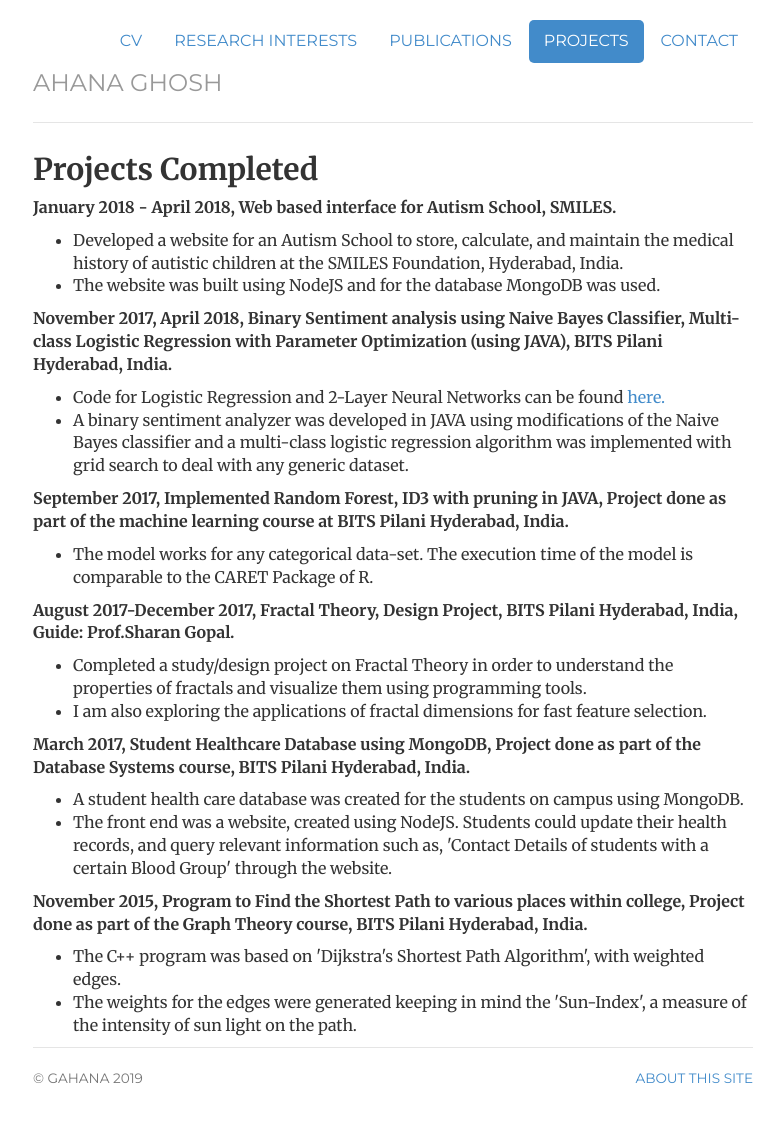
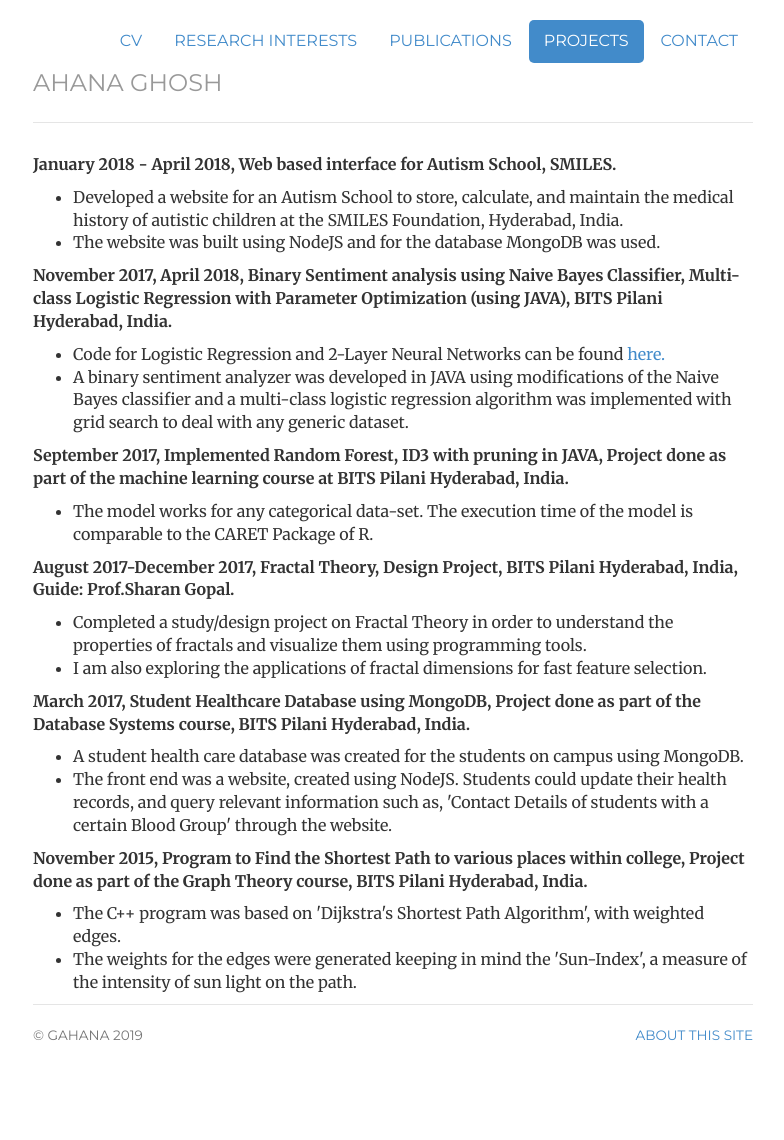
Before and after one commit to ahana204/ahana204.github.io, a Jekyll site: the page built from projects/index.html, in a window 1280 px wide. Shown: the whole page, without its empty margins (247-1031 px from the left). Built offline with Jekyll 4.4.1, drawn with Linux system fonts in a browser that asks for light colours; after the commit the page ends 1097 px from its top, so only the background shows below that.

Commit message:
Update index.html

```diff
--- a/projects/index.html
+++ b/projects/index.html
@@ -10,7 +10,7 @@ notes: passive
 contact: passive
 description: List of projects with their description.
 ---
-<h2>Projects Completed</h2>
+<!--<h2>Projects Completed</h2> -->
 				<p><strong>January 2018 - April 2018, Web based interface for Autism School, SMILES.</strong></p>
 				<ul>
 				<li>Developed a website for an Autism School to store, calculate, and maintain the medical history of autistic children at the SMILES Foundation, Hyderabad, India.</li>
```
